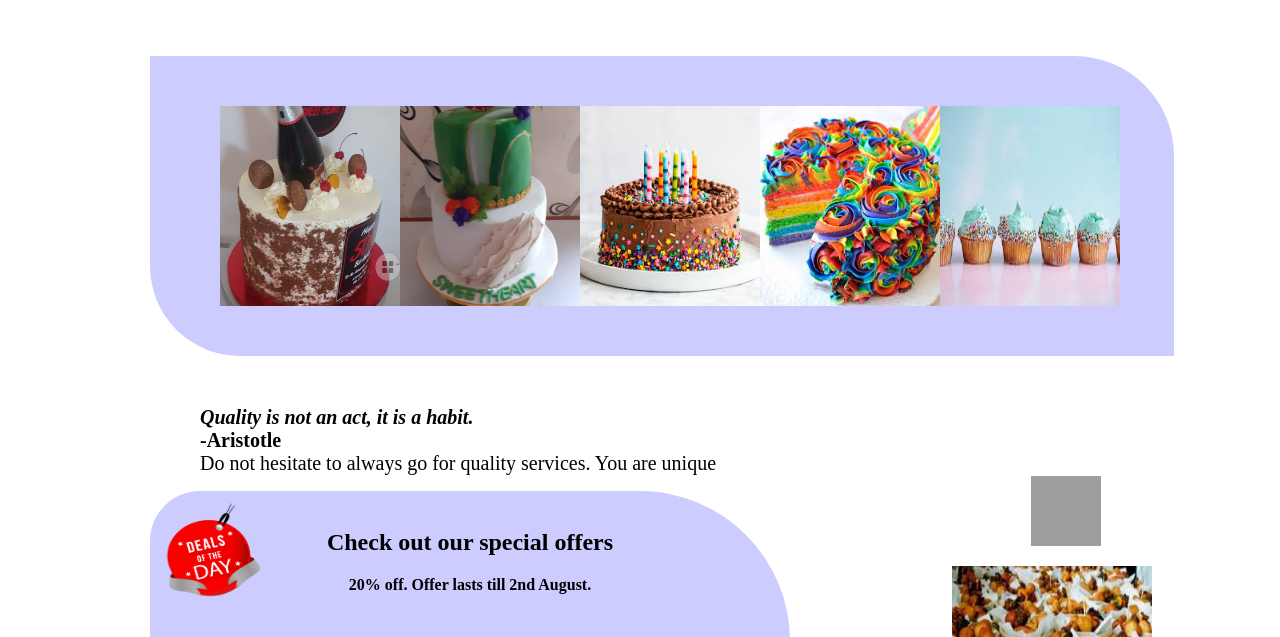
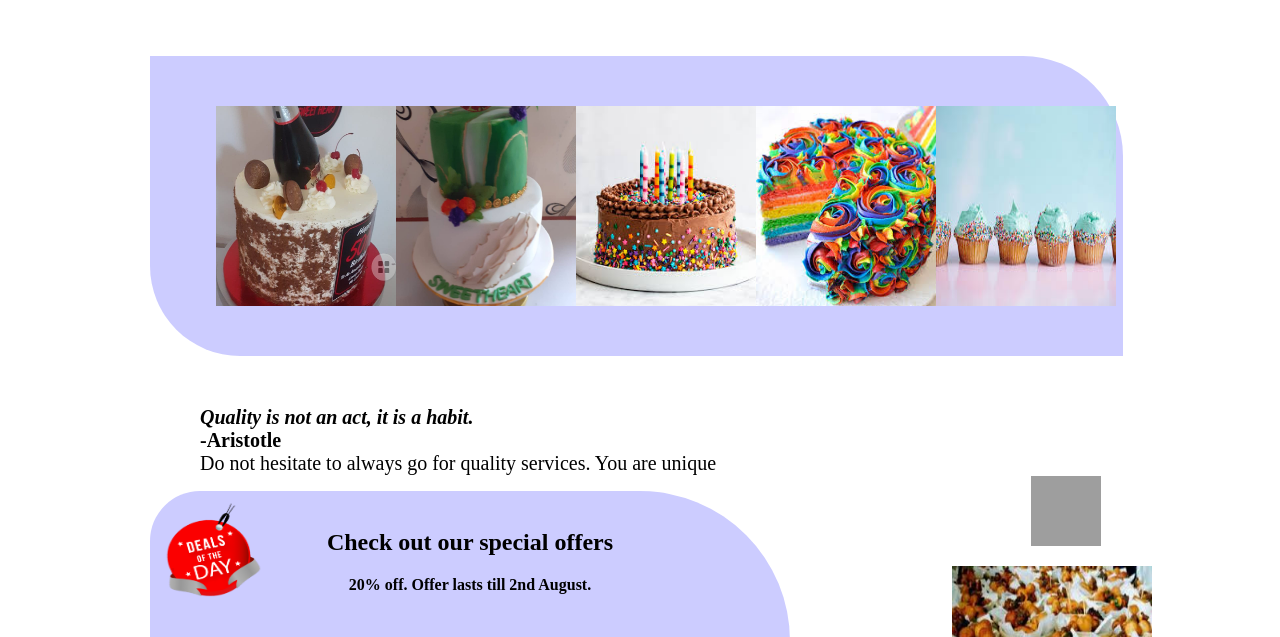
Before and after one commit to dfavour3/dvf-project, a plain HTML site: page index.html in a window 1280 px wide. Shown: the part 134-771 px from the top of the page. Drawn offline with Linux system fonts and the light colour scheme; grey boxes are pictures that could not be loaded.

Commit message:
Update style.css

```diff
--- a/style.css
+++ b/style.css
@@ -3,8 +3,7 @@ body{margin:0px;
 	width:100%;
 	}
 
-.header{
-			cellpadding:10px;
+.header{cellpadding:10px;
 	position:fixed;
 	height:100px;
 	top:0;
@@ -68,7 +67,7 @@ h1{font-size: 40px;
 
 .second_div{position:relative;
 	height:300px;
-			width:80%;
+	width:76%;
 	max-width:100%;
 	left:150px;
 	top:190px;
@@ -81,7 +80,7 @@ h1{font-size: 40px;
 	max-width:100%;
 	height:200px;
 	top: 50px;
-		left:70px;
+	left:66px;
 	position:relative;
 }
 .text{position:relative;
```
Lines whose indentation alone changed are shown as unchanged.
